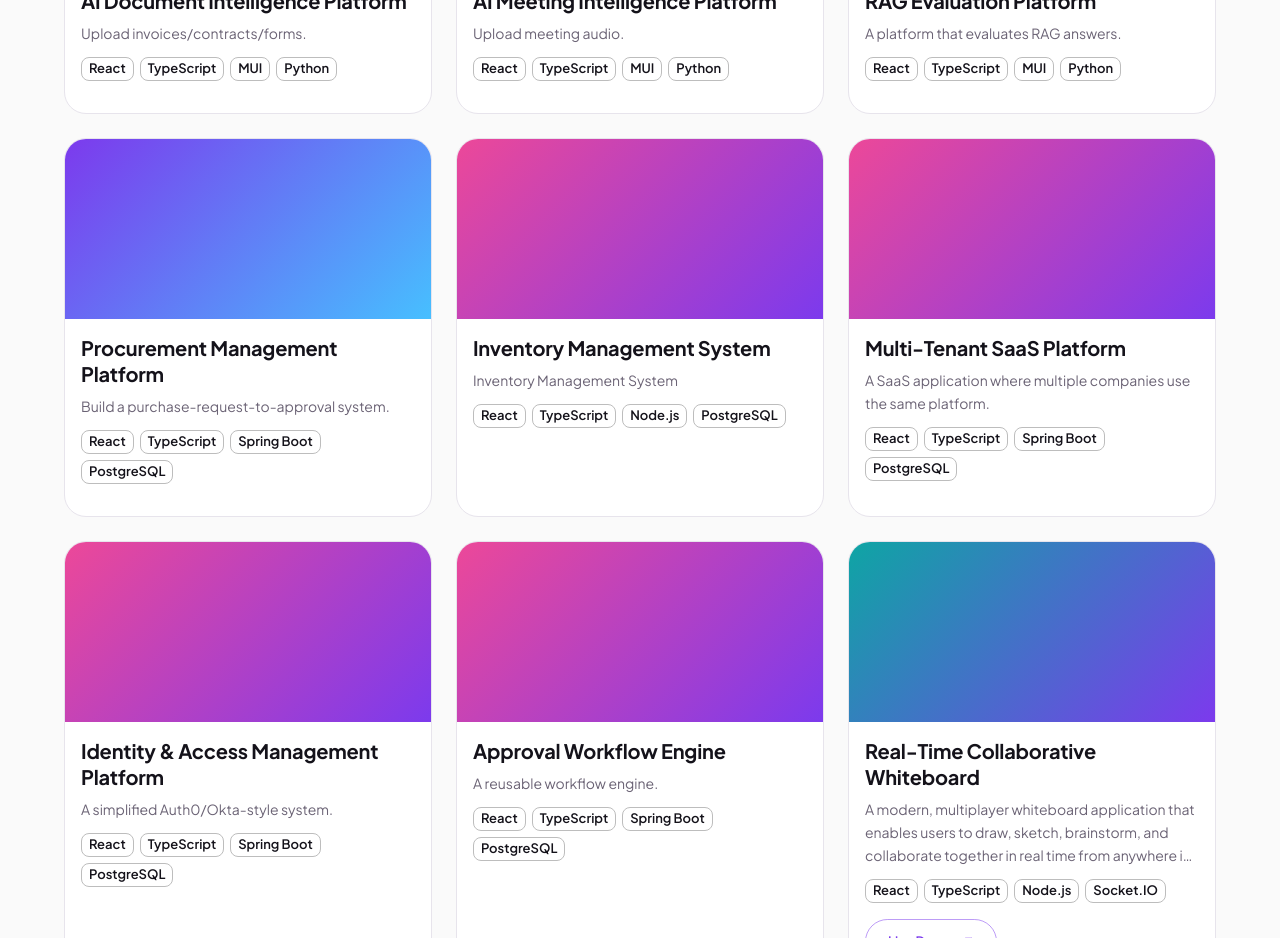
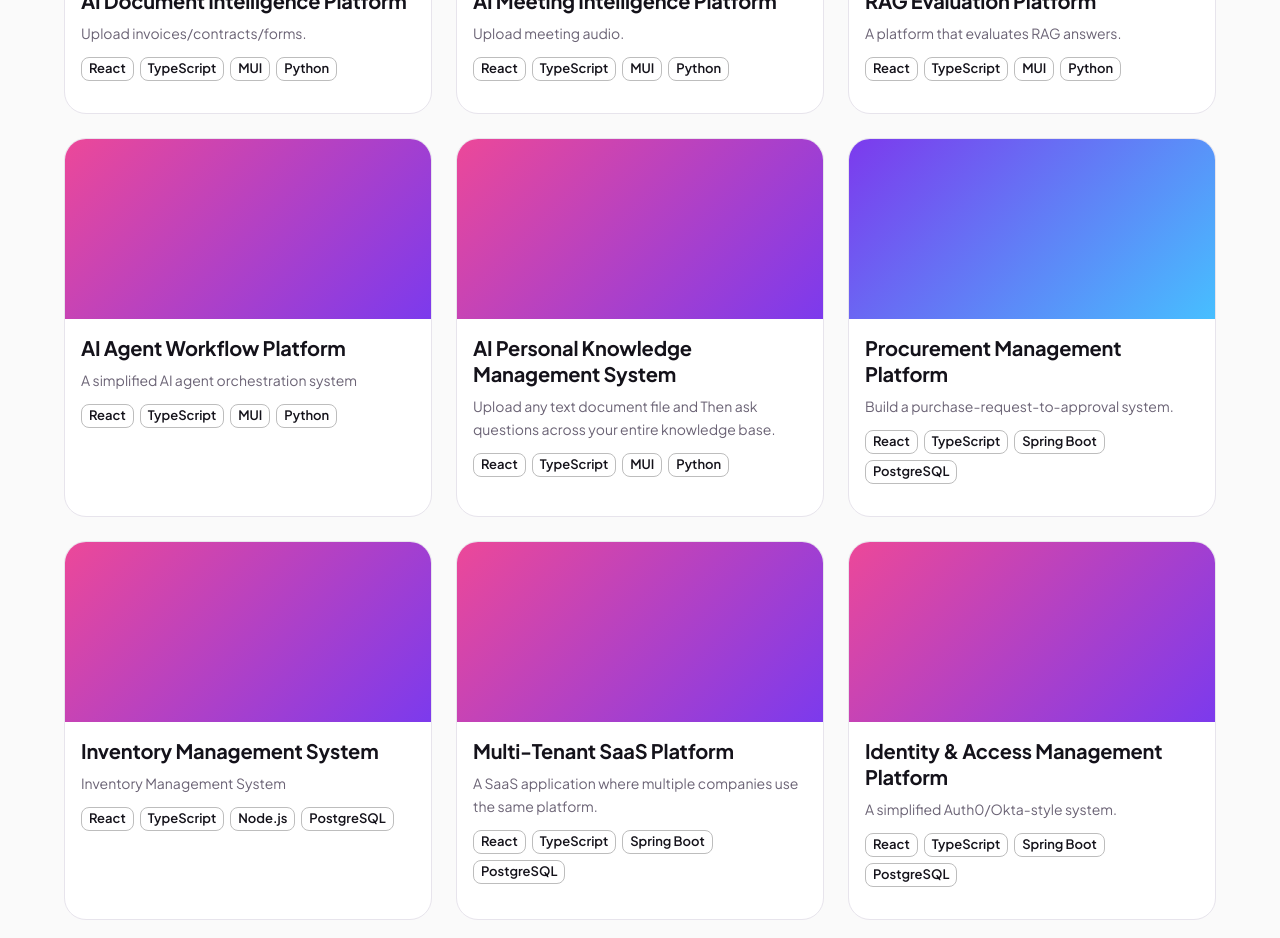
Before and after one commit to pramodboda/pramodboda-portfolio, a React (Vite) app: page /projects in a window 1280 px wide. Shown: the part 1340-2278 px from the top of the page. Built offline with nearby package versions, Linux system fonts and the light colour scheme; a web font is replaced by a local one.

Commit message:
UPDATE: Projects data

```diff
--- a/src/data/projects_data.ts
+++ b/src/data/projects_data.ts
@@ -94,7 +94,7 @@ export const projectsData: Project[] = [
         ]
     },
     {
-        id: "ai-code-review Assistant",
+        id: "ai-code-review-assistant",
         level: 3,
         featured: false,
         title: "AI Code Review Assistant",
@@ -105,6 +105,7 @@ export const projectsData: Project[] = [
         technologies: ["React", "TypeScript", "MUI", "Python", "GitHub API", "LLM"],
         skills: [
             "AI",
+            "GitHub API",
             "LLM"
         ],
         liveDemoLink: "",
@@ -132,7 +133,9 @@ export const projectsData: Project[] = [
         thumbImg: "",
         technologies: ["React", "TypeScript", "MUI", "Python", "FastAPI", "PostgreSQL", "LLM"],
         skills: [
+            "Python",
             "AI",
+            "FastAPI",
             "LLM"
         ],
         liveDemoLink: "",
@@ -158,7 +161,8 @@ export const projectsData: Project[] = [
         technologies: ["React", "TypeScript", "MUI", "Node.js", "Python", "PostgreSQL"],
         skills: [
             "AI",
-            "Agents"
+            "Agents",
+            "LLM"
         ],
         liveDemoLink: "",
         github: "",
@@ -175,7 +179,7 @@ export const projectsData: Project[] = [
         ]
     },
     {
-        id: "AI Document Intelligence Platform",
+        id: "ai-document-intelligence-platform",
         level: 3,
         featured: false,
         title: "AI Document Intelligence Platform",
@@ -262,6 +266,67 @@ export const projectsData: Project[] = [
         ],
         highlights: [
             "AI engineering project"
+        ]
+    },
+    {
+        id: "ai-agent-workflow-platform",
+        level: 3,
+        featured: false,
+        title: "AI Agent Workflow Platform",
+        slug: "AI Agent Workflow Platform",
+        description:
+            "A simplified AI agent orchestration system",
+        thumbImg: "",
+        technologies: ["React", "TypeScript", "MUI", "Python", "FastAPI", "PostgreSQL/pgvector"],
+        skills: [
+            "AI",
+            "FastAPI",
+        ],
+        liveDemoLink: "",
+        github: "",
+        features: [
+            "Example:",
+            "User Request",
+            "↓",
+       "Planner Agent",
+            "↓",
+       "Research Agent",
+            "↓",
+       "Data Agent",
+            "↓",
+       "Writer Agent",
+            "↓",
+       "Reviewer Agent",
+        ],
+        highlights: [
+            "Execution logs and tool calls."
+        ]
+    },
+    {
+        id: "ai-personal-knowledge-management-system",
+        level: 3,
+        featured: false,
+        title: "AI Personal Knowledge Management System",
+        slug: "AI Personal Knowledge Management System",
+        description:
+            "Upload any text document file and Then ask questions across your entire knowledge base.",
+        thumbImg: "",
+        technologies: ["React", "TypeScript", "MUI", "Python", "FastAPI", "pgvector"],
+        skills: [
+            "AI",
+            "FastAPI",
+        ],
+        liveDemoLink: "",
+        github: "",
+        features: [
+            "Upload:",
+            "PDFs",
+            "Notes",
+            "Articles",
+            "Documentation",
+        ],
+        highlights: [
+
         ]
     },
 
```
